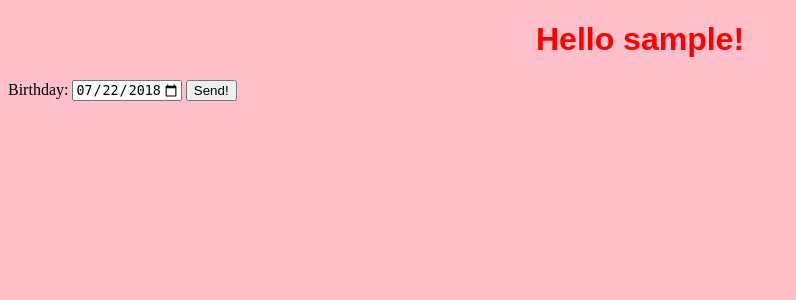
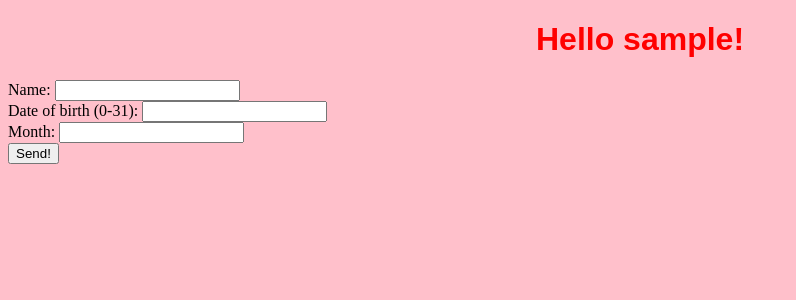
Before and after one commit to emilypdunn/ed-cfg-python-project, a Flask app: a page that uses Project/Templates/index.html in a window 1280 px wide. Shown: the part 43-343 px from the top of the page, without its empty margins (0-796 px from the left). Run offline with Flask 2, Linux system fonts and the light colour scheme.

Commit message:
more work done

```diff
--- a/Project/Templates/index.html
+++ b/Project/Templates/index.html
@@ -6,20 +6,39 @@
   {% if user %}
     <h1>Hello {{ user }}!</h1>
   {% else %}
-    <h1>Hello world!</h1>
+    <h1>Hello!</h1>
   {% endif %}
 
-  <form action="/feedback" method="post">
-    <label for="birthday">Birthday:</label>
+  <form action="/newpage" method="post">
+        <div>
+          <label for="name">Name:</label>
+          <input type="text" id="name" name="user_name" />
+        <div>
+        <div>
+          <label for="day">Date of birth (0-31):</label>
+          <input type="number" id="day" name="user_day" />
+        </div>
+        <div>
+          <label for="month">Month:</label>
+          <input list="months" name="user_month">
+          <datalist id="months">
+              <option value="January">
+              <option value="February">
+              <option value="March">
+              <option value="April">
+              <option value="May">
+              <option value="June">
+              <option value="July">
+              <option value="August">
+              <option value="September">
+              <option value="October">
+              <option value="November">
+              <option value="December">
+          </datalist>
+        </div>
+        <input type="submit" value="Send!">
+      </form>
 
-  <input type="date" id="birthday" name="birthday"
-       value="2018-07-22"
-       min="1940-01-01" max="2018-04-03">
-
-    <input type="submit" value="Send!">
-  </form>
   </body>
 
   </html>
-
-  </html>
--- a/Project/app.py
+++ b/Project/app.py
@@ -8,6 +8,10 @@ app = Flask(__name__)
 #local host
 #def say_hello():
 #  return "Hello world!"
+
+@app.route("/")
+def say_hello():
+  return render_template("index.html")
 
 @app.route("/<name>")
 def say_hello_to(name):
@@ -25,5 +29,12 @@ def get_feedback():
 
   return render_template("feedback.html", form_data=data)
 
+@app.route("/newpage", methods=["POST"])
+def new_page():
+  # request.values is a dictionary holding any
+  # POST request data that's not already part of the URL
+  data = request.values
+
+  return render_template("newpage.html", form_data=data)
 
 app.run(debug=True)
```
Also changed, not shown: Project/Templates/newpage.html (added, +10 -0 lines), 1 other file.
